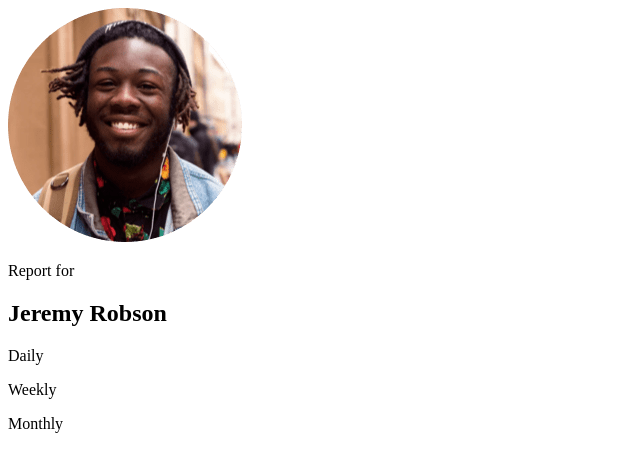
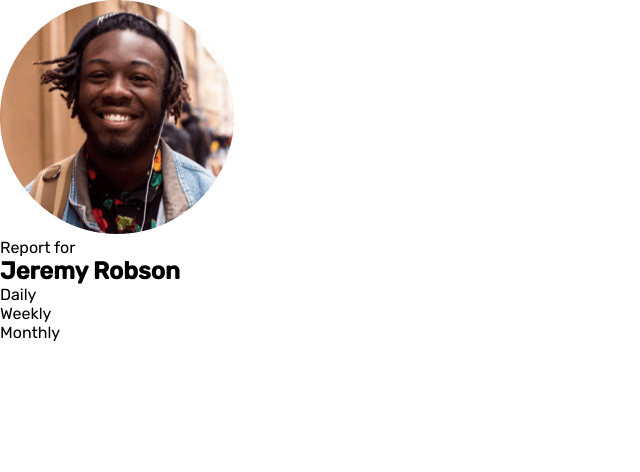
Before and after one commit to fetrainee/time-tracking-dashboard, a plain HTML site: page index.html in a window 1280 px wide. Shown: the whole page, without its empty margins (0-640 px from the left). Drawn offline with Linux system fonts and the light colour scheme.

Commit message:
Css reset

```diff
--- a/index.html
+++ b/index.html
@@ -6,7 +6,7 @@
     <!-- displays site properly based on user's device -->
 
     <link rel="icon" type="image/png" sizes="32x32" href="./images/favicon-32x32.png">
-
+    <link rel="stylesheet" href="./styles.css">
     <title>Frontend Mentor | Time tracking dashboard</title>
 </head>
 <body>
--- /dev/null
+++ b/styles.css
@@ -0,0 +1,14 @@
+@import url('https://fonts.googleapis.com/css2?family=Rubik:wght@300;400;500&display=swap');
+
+:root {
+    /* White & Black */
+    --color-white: #FFFFFF;
+    --color-black: #000000;
+}
+
+* {
+    font-family: 'Rubik', sans-serif;
+    margin: 0;
+    padding: 0;
+    box-sizing: border-box;
+}
```
